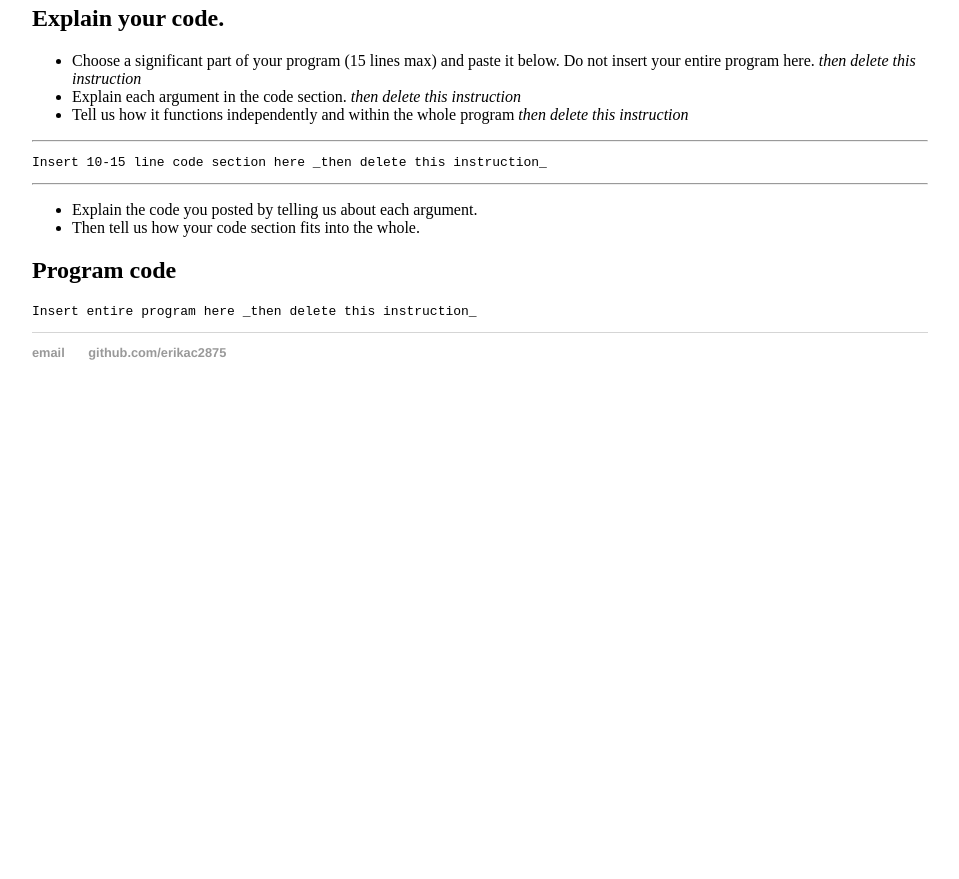
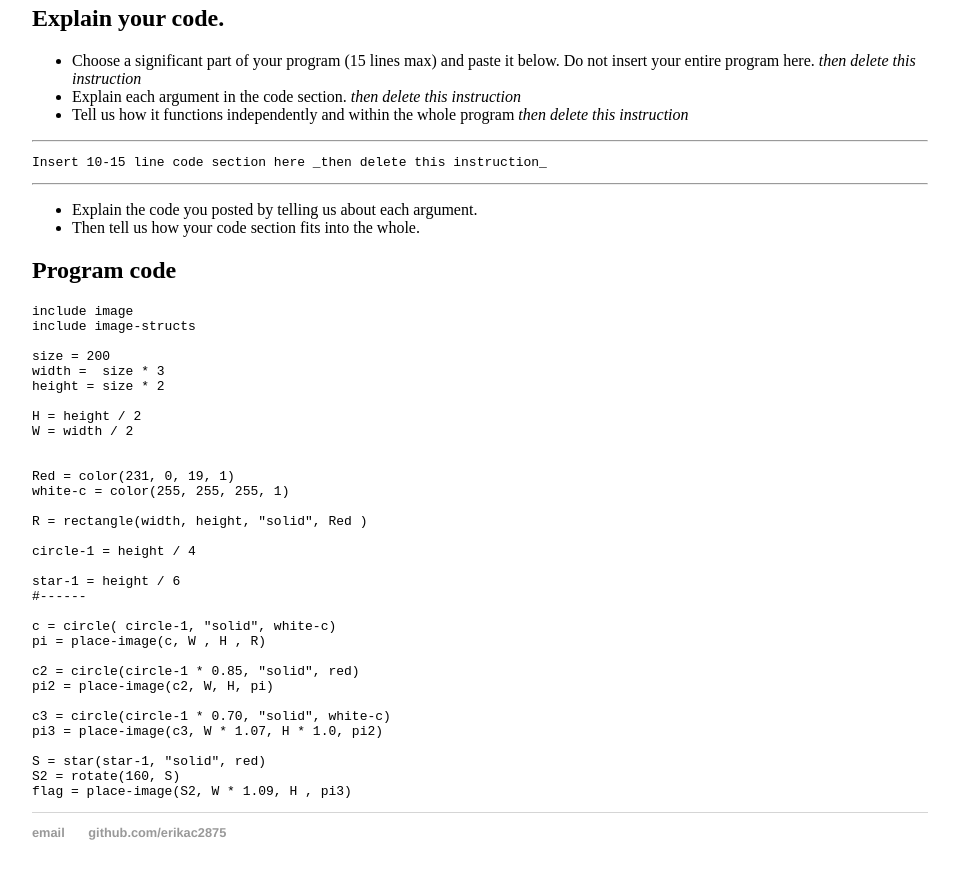
Before and after one commit to erikac2875/erikac2875.github.io, a Jekyll site: the page built from _posts/2018-12-21-flag-project.md, in a window 1280 px wide and 900 px high, scrolled down 1047 px. Shown: the top 879 px of the window, without its empty margins (160-1119 px from the left). Built offline with Jekyll 4.4.1, drawn with Linux system fonts in a browser that asks for light colours; before the commit the page ends 1467 px from its top, so only the background shows below that.

Commit message:
Update 2018-12-21-flag-project.md

````diff
--- a/_posts/2018-12-21-flag-project.md
+++ b/_posts/2018-12-21-flag-project.md
@@ -51,5 +51,37 @@ Insert 10-15 line code section here _then delete this instruction_
 ## Program code
 
 ```
-Insert entire program here _then delete this instruction_
+include image
+include image-structs
+
+size = 200
+width =  size * 3
+height = size * 2
+
+H = height / 2
+W = width / 2
+
+
+Red = color(231, 0, 19, 1)
+white-c = color(255, 255, 255, 1)
+
+R = rectangle(width, height, "solid", Red )
+
+circle-1 = height / 4
+
+star-1 = height / 6
+#------
+
+c = circle( circle-1, "solid", white-c)
+pi = place-image(c, W , H , R)
+
+c2 = circle(circle-1 * 0.85, "solid", red)
+pi2 = place-image(c2, W, H, pi)
+
+c3 = circle(circle-1 * 0.70, "solid", white-c)
+pi3 = place-image(c3, W * 1.07, H * 1.0, pi2)
+
+S = star(star-1, "solid", red)
+S2 = rotate(160, S)
+flag = place-image(S2, W * 1.09, H , pi3)
 ```
````
